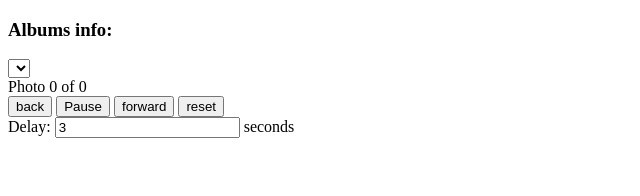
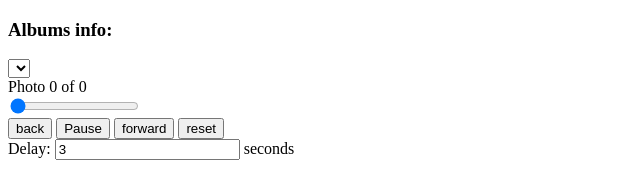
Before and after one commit to mpmckenna8/pi_gps_camera, a website: page photo_viewer/public/index.html in a window 1280 px wide. Shown: the whole page, without its empty margins (0-640 px from the left). Drawn offline with Linux system fonts and the light colour scheme; no server answers.

Commit message:
added a slider but no js to make it do stuff.

```diff
--- a/photo_viewer/public/index.html
+++ b/photo_viewer/public/index.html
@@ -18,6 +18,10 @@
         <div>
           <div>
             Photo <span id="indexnumber">0</span> of <span id="photos_length">0</span>
+            <div>
+              <input type="range" id="index_slider" name="index_slider" value="0"
+                     min="0" max="1">
+            </div>
         </div>
           <button id="back">back</button>
           <button id="play">Pause</button>
```
